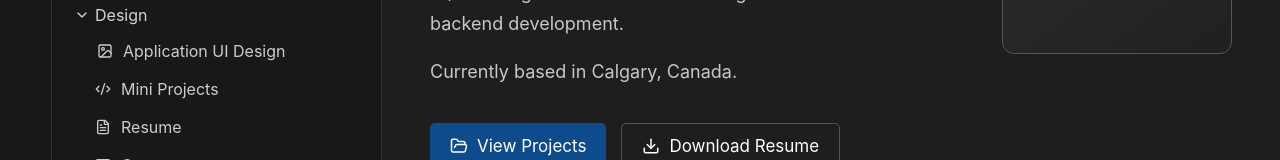
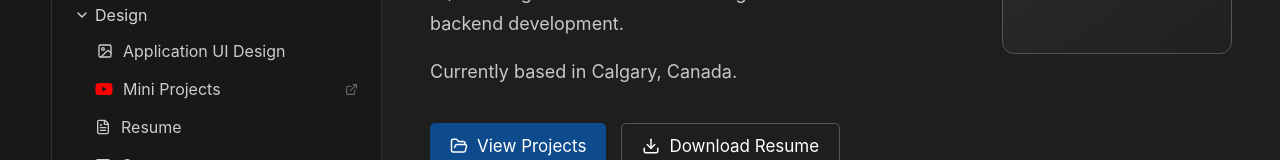
Before and after one commit to JuneYunDev/JunePortfoiloWebsite, a React (Vite) app: page / in a window 1280 px wide. Shown: the part 533-693 px from the top of the page. Built offline with nearby package versions, Linux system fonts and the light colour scheme.

Commit message:
Link Mini project

```diff
--- a/src/components/layout/Explorer.jsx
+++ b/src/components/layout/Explorer.jsx
@@ -1,6 +1,5 @@
 import { useState } from "react";
 import { Link } from "react-router-dom";
-import { ExternalLink } from "lucide-react";
 
 import {
   ChevronDown,
@@ -14,9 +13,10 @@ import {
   Image,
   FileText,
   Mail,
+  ExternalLink,
 } from "lucide-react";
 
-import { FaGithub, FaLinkedin } from "react-icons/fa";
+import { FaGithub, FaLinkedin, FaYoutube } from "react-icons/fa";
 
 import { portfolioProjects, aboutItems } from "../../data/portfolioData";
 
@@ -162,10 +162,18 @@ function Explorer() {
           )}
         </div>
 
-        <Link to="/mini-projects" className="explorer__single-item">
-          <Code2 size={16} />
+        <a
+          href="https://www.youtube.com/@jiyeongyun7468"
+          target="_blank"
+          rel="noreferrer"
+          className="explorer__item explorer__single-item"
+        >
+          <FaYoutube size={18} className="explorer__youtube-icon" />
+
           <span>Mini Projects</span>
-        </Link>
+
+          <ExternalLink size={13} className="explorer__external-icon" />
+        </a>
 
         <Link to="/resume" className="explorer__single-item">
           <FileText size={16} />
--- a/src/styles/layout.css
+++ b/src/styles/layout.css
@@ -282,6 +282,11 @@
   opacity: 1;
 }
 
+.explorer__youtube-icon {
+  color: #ff0000;
+  flex-shrink: 0;
+}
+
 /* Status Bar */
 
 .status-bar {
```
